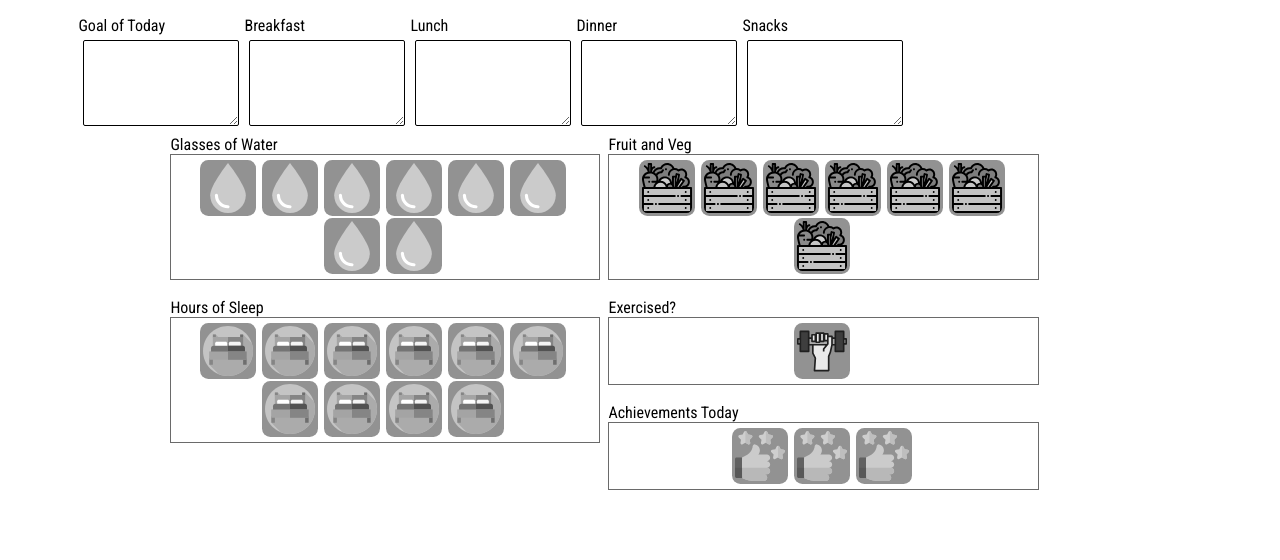
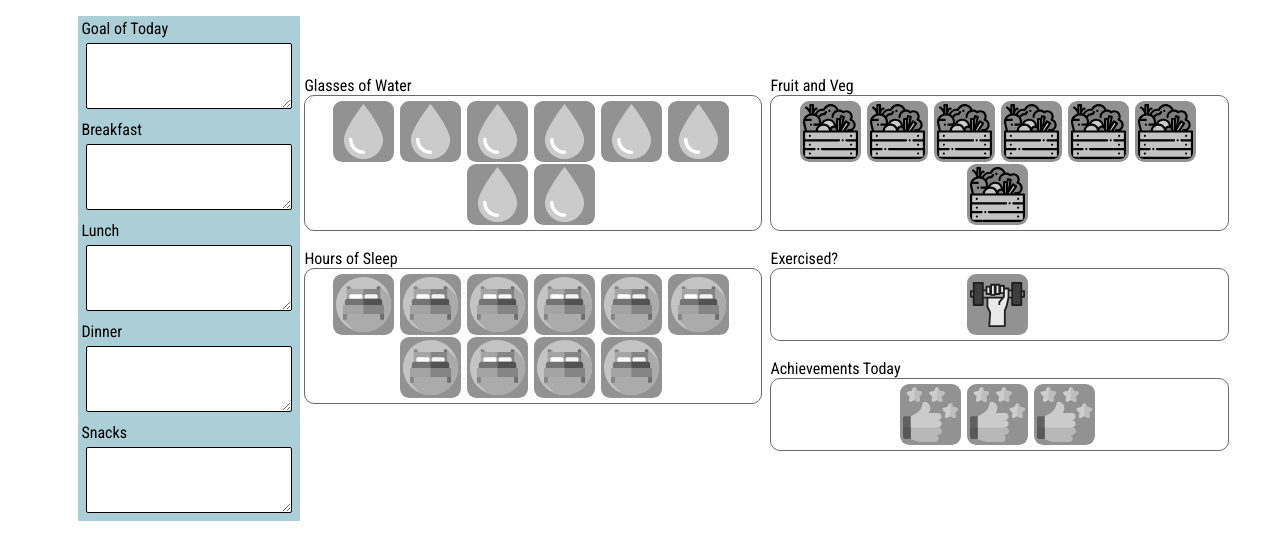
Before and after one commit to ShinyVerse/grub-o-meter, a React (Create React App) app: page / in a window 1280 px wide. Shown: the top 560 px of the page. Built offline with nearby package versions, Linux system fonts and the light colour scheme.

Commit message:
desktop styles

```diff
--- a/src/App.css
+++ b/src/App.css
@@ -50,7 +50,6 @@ ul {
   display: flex;
   justify-content: center;
   flex-wrap: wrap;
-  border: #6a6a6a solid 1px;
   margin: auto;
   padding: 4px;
   margin-bottom: 10px;
@@ -103,3 +102,47 @@ ul {
     margin: auto;
   }
 }
+
+@media screen and (min-width: 1000px) {
+  html {
+    overflow: hidden;
+  }
+  div.App {
+    display: flex;
+  }
+
+  .form-user-input {
+    min-width: 200px;
+    min-height: 60px;
+    margin: 5px;
+  }
+
+  .tally-master-container {
+    width: 80%;
+    margin: auto;
+
+  }
+
+  .eventlist-container {
+    background: rgb(172, 206, 215);
+    padding: 3px;
+    border-radius: 1px;
+  }
+  .icon {
+    width: 55px;
+    height: 55px;
+  }
+
+  .icon-container {
+    width: 45%;
+    display: block;
+    float: left;
+    margin: 4px;
+  }
+
+  .icon-list {
+    border-radius: 10px;
+    border: #6a6a6a solid 1.5px;
+  }
+
+}
```
